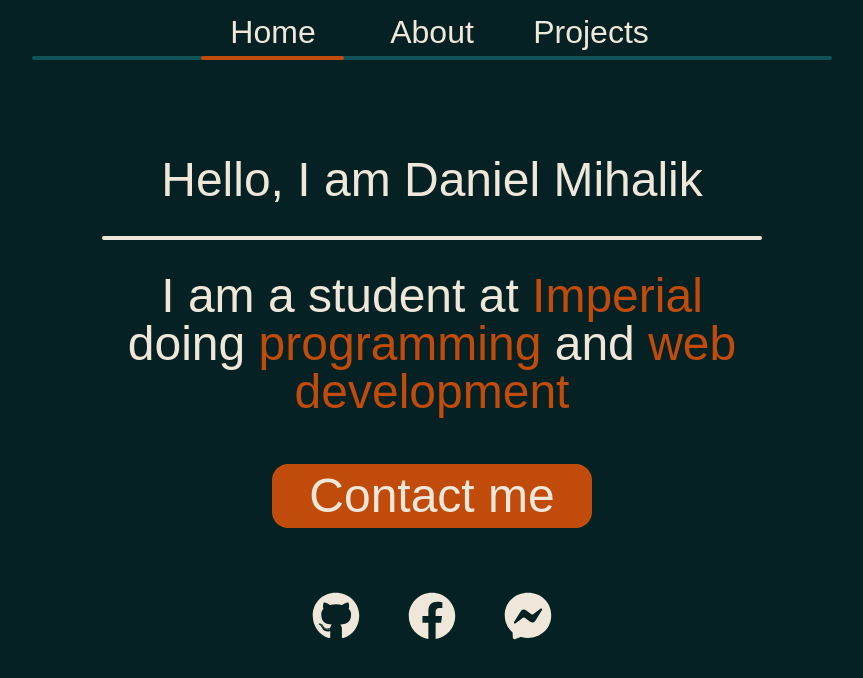
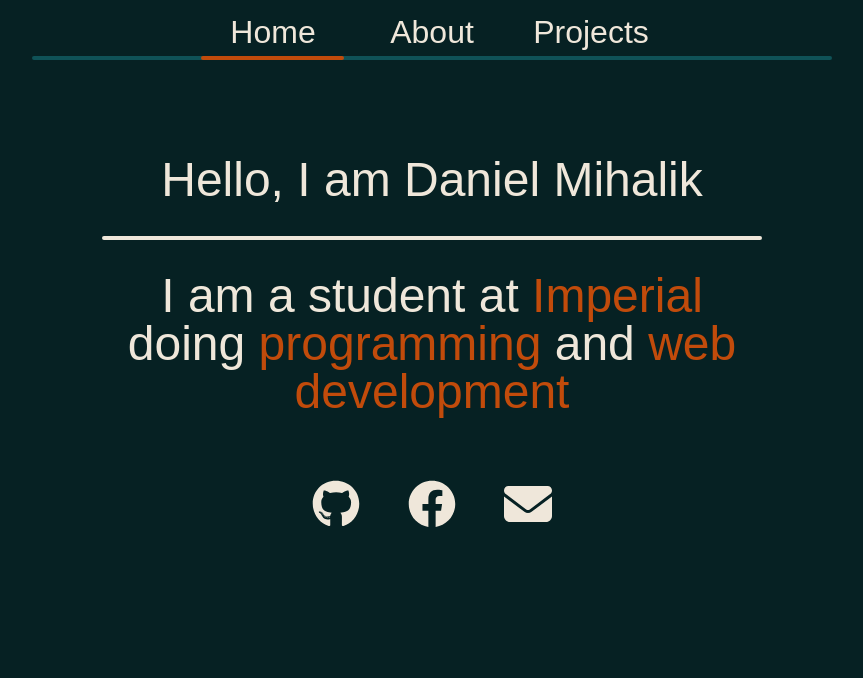
Before and after one commit to darida12321/darida12321.github.io, a Vue app: page / in a window 1280 px wide. Shown: the top 678 px of the page, without its empty margins (208-1071 px from the left). Built offline with nearby package versions, Linux system fonts and the light colour scheme.

Commit message:
update contact links in homepage

```diff
--- a/src/components/ProjectBox.vue
+++ b/src/components/ProjectBox.vue
@@ -37,13 +37,13 @@ const props = defineProps({
                     </p>
                 </div>
                 <div id="buttons">
-                    <a v-if="props.data.srcIcon !== 'none'" :href="props.data.codeLink">
+                    <a v-if="props.data.srcIcon !== 'none'" :href="props.data.codeLink" target="_blank">
                         <div id="code-button" class="button">
                             <img v-if="props.data.srcIcon === 'github'" :src="GithubIcon" alt="">
                             <img v-else :src="ItchioIcon" alt="">
                         </div>
                     </a>
-                    <a :href="props.data.learnLink">
+                    <a :href="props.data.learnLink" target="_blank">
                         <div id="learn-button" class="button">
                             <p>Learn more</p>
                             <img :src="RightIcon" alt="">
--- a/src/views/HomeView.vue
+++ b/src/views/HomeView.vue
@@ -2,7 +2,7 @@
 import NavBar from '@/components/NavBar.vue'
 import GithubIcon from '../assets/icons/github.svg'
 import FacebookIcon from '../assets/icons/facebook.svg'
-import MessengerIcon from '../assets/icons/messenger.svg'
+import EmailIcon from '../assets/icons/email.svg'
 </script>
 
 <template>
@@ -13,13 +13,17 @@ import MessengerIcon from '../assets/icons/messenger.svg'
     I am a student at <span>Imperial</span> doing
     <span>programming</span> and <span>web development</span>
   </h2>
-  <div id="contact-me">
-    Contact me
-  </div>
   <div id="socials">
-    <img :src="GithubIcon" alt="" class="icon">
-    <img :src="FacebookIcon" alt="" class="icon">
-    <img :src="MessengerIcon" alt="" class="icon">
+    <a href="https://github.com/darida12321" target="_blank">
+      <img :src="GithubIcon" alt="" class="icon">
+    </a>
+    <a href="https://www.facebook.com/profile.php?id=100008449800227" target="_blank">
+      <img :src="FacebookIcon" alt="" class="icon">
+    </a>
+    <a href="https://mail.google.com/mail/u/0/?source=mailto&to=%5Bdani.mihalik@gmail.com%5D" target="_blank">
+      <img :src="EmailIcon" alt="" class="icon">
+    </a>
+
   </div>
 </template>
 
```
Also changed, not shown: src/assets/icons/email.svg (added).
